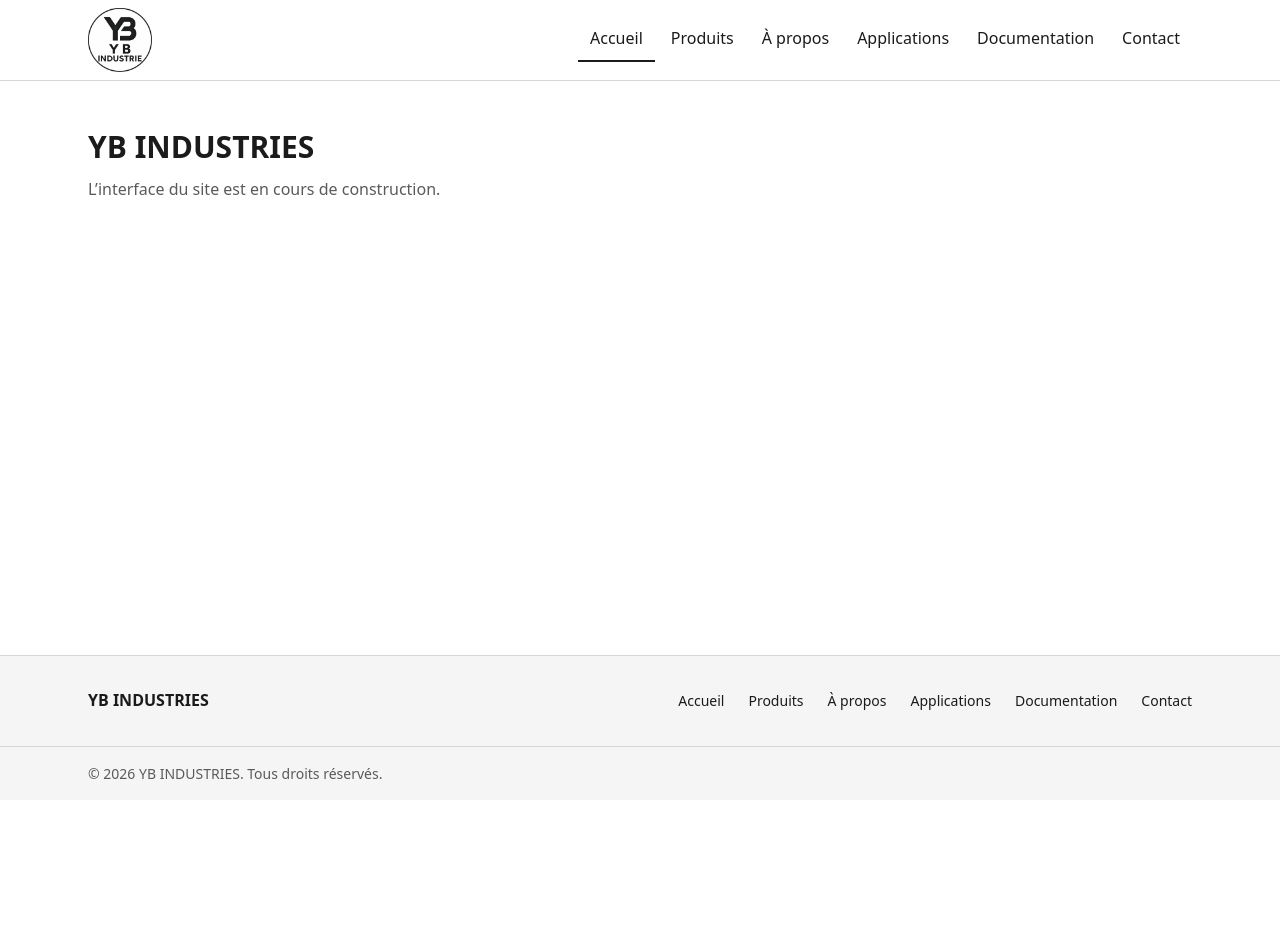
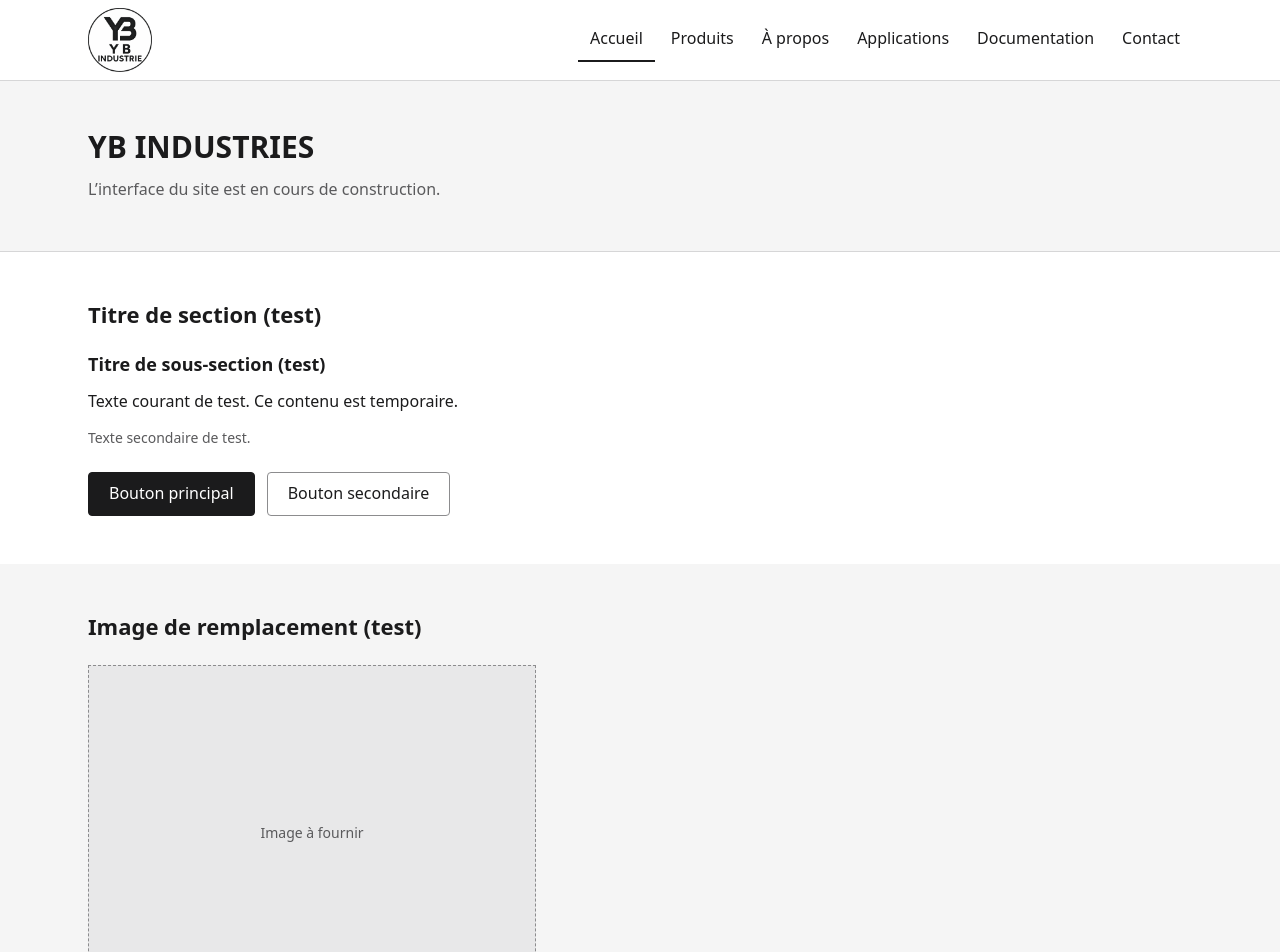
Before and after one commit to salaheddineREZIG/yb-industries, a Next.js app: page / in a window 1280 px wide. Shown: the top 952 px of the page. Before the commit the page ends 800 px from the top, so only its background shows below. Built offline with nearby package versions, Linux system fonts and the light colour scheme.

Commit message:
Phase 3B: ButtonLink, PageHeader, PlaceholderImage primitives

```diff
--- a/app/page.tsx
+++ b/app/page.tsx
@@ -1,16 +1,43 @@
 import { SiteShell } from "@/components/layout/site-shell";
+import { ButtonLink } from "@/components/ui/button-link";
+import { PageHeader } from "@/components/ui/page-header";
+import { PlaceholderImage } from "@/components/ui/placeholder-image";
 import { Section } from "@/components/ui/section";
 import { siteName } from "@/lib/site";
 
-// TEMPORARY visual test of the interface foundation. Replaced in Phase 6.
+// TEMPORARY visual test of the UI primitives. Replaced when the real homepage is built.
 export default function Home() {
   return (
     <SiteShell>
+      <PageHeader
+        title={siteName}
+        description="L’interface du site est en cours de construction."
+      />
       <Section>
-        <h1 className="text-page-title font-semibold">{siteName}</h1>
-        <p className="mt-3 text-muted-foreground">
-          L’interface du site est en cours de construction.
+        <h2 className="text-section-title font-semibold">Titre de section (test)</h2>
+        <h3 className="mt-6 text-subsection-title font-semibold">
+          Titre de sous-section (test)
+        </h3>
+        <p className="mt-3 max-w-3xl">
+          Texte courant de test. Ce contenu est temporaire.
         </p>
+        <p className="mt-3 text-meta text-muted-foreground">
+          Texte secondaire de test.
+        </p>
+        <div className="mt-6 flex flex-wrap gap-3">
+          <ButtonLink href="/produits">Bouton principal</ButtonLink>
+          <ButtonLink href="/contact" variant="secondary">
+            Bouton secondaire
+          </ButtonLink>
+        </div>
+      </Section>
+      <Section tone="surface">
+        <h2 className="text-section-title font-semibold">
+          Image de remplacement (test)
+        </h2>
+        <div className="mt-6 max-w-md">
+          <PlaceholderImage />
+        </div>
       </Section>
     </SiteShell>
   );
--- /dev/null
+++ b/components/ui/button-link.tsx
@@ -0,0 +1,32 @@
+import Link from "next/link";
+import type { ReactNode } from "react";
+
+type ButtonLinkProps = {
+  href: string;
+  children: ReactNode;
+  variant?: "primary" | "secondary";
+  className?: string;
+};
+
+const variants = {
+  primary:
+    "border-primary bg-primary text-primary-foreground hover:border-primary-hover hover:bg-primary-hover",
+  secondary:
+    "border-border-strong bg-background text-foreground hover:bg-surface",
+} as const;
+
+export function ButtonLink({
+  href,
+  children,
+  variant = "primary",
+  className = "",
+}: ButtonLinkProps) {
+  return (
+    <Link
+      href={href}
+      className={`inline-flex min-h-11 items-center justify-center rounded-sm border px-5 py-2 font-medium ${variants[variant]} ${className}`}
+    >
+      {children}
+    </Link>
+  );
+}
--- /dev/null
+++ b/components/ui/page-header.tsx
@@ -0,0 +1,17 @@
+import { Section } from "./section";
+
+type PageHeaderProps = {
+  title: string;
+  description?: string;
+};
+
+export function PageHeader({ title, description }: PageHeaderProps) {
+  return (
+    <Section tone="surface" className="border-b border-border">
+      <h1 className="text-page-title font-semibold">{title}</h1>
+      {description && (
+        <p className="mt-3 max-w-3xl text-muted-foreground">{description}</p>
+      )}
+    </Section>
+  );
+}
--- /dev/null
+++ b/components/ui/placeholder-image.tsx
@@ -0,0 +1,18 @@
+type PlaceholderImageProps = {
+  /** Visible text. Keep the default until a real image is supplied. */
+  label?: string;
+  className?: string;
+};
+
+export function PlaceholderImage({
+  label = "Image à fournir",
+  className = "",
+}: PlaceholderImageProps) {
+  return (
+    <div
+      className={`flex aspect-[4/3] items-center justify-center border border-dashed border-border-strong bg-surface-secondary p-4 text-center text-meta text-muted-foreground ${className}`}
+    >
+      {label}
+    </div>
+  );
+}
```
